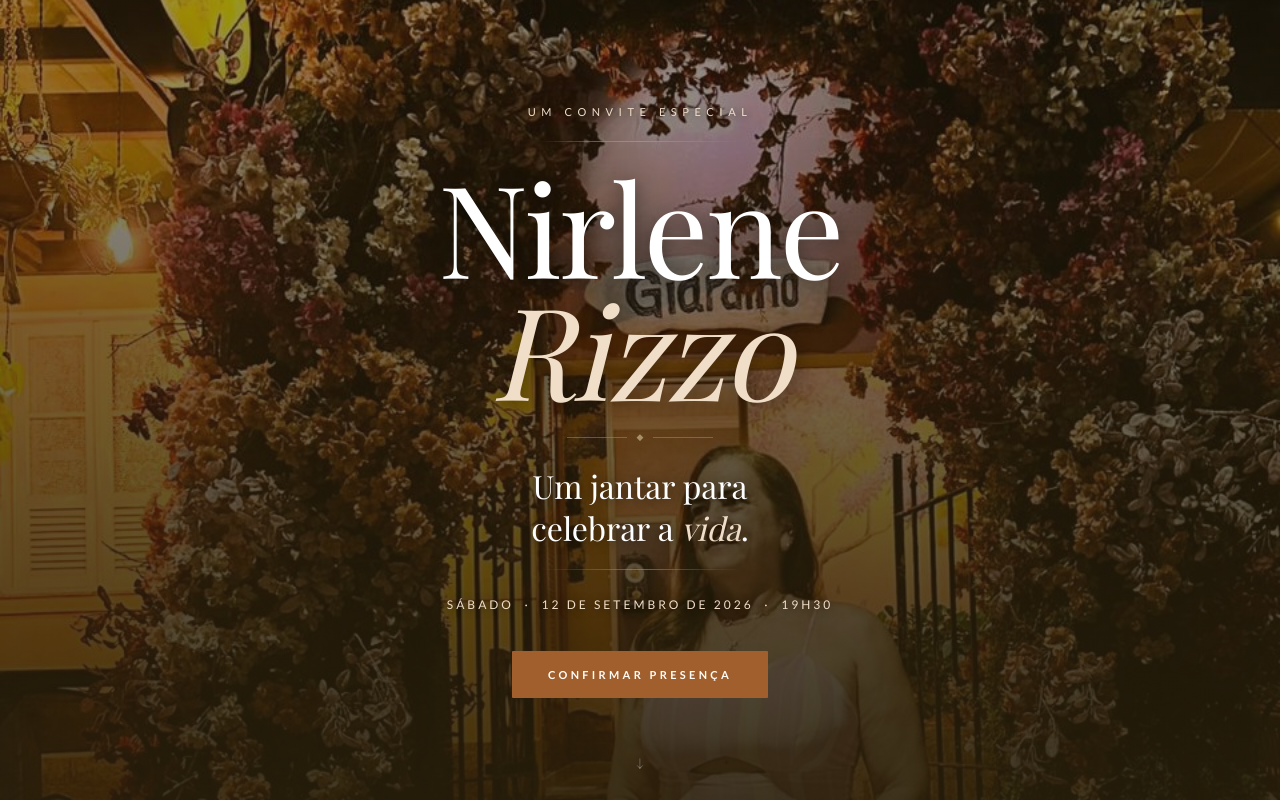
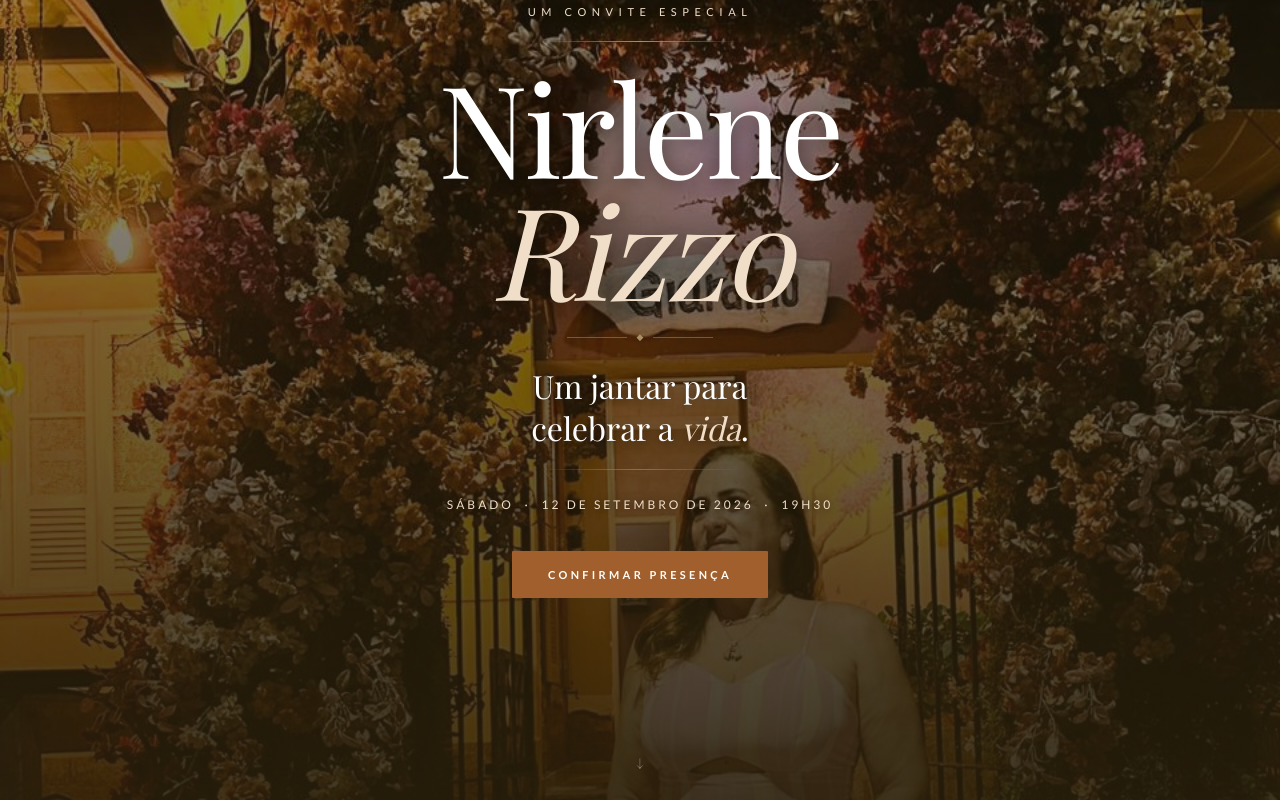
Before and after one commit to ThofMKT/nirlene-rsvp, a website: page public/index.html in a window 1280 px wide. Shown: the top 800 px of the page. Drawn offline with nearby package versions, Linux system fonts and the light colour scheme; no server answers; a web font is replaced by a local one.

Commit message:
hero: sobe texto para revelar mais a foto

```diff
--- a/public/style.css
+++ b/public/style.css
@@ -99,8 +99,9 @@ body {
   z-index: 2;
   text-align: center;
   color: var(--white);
-  padding: 80px 24px;
+  padding: 40px 24px 120px;
   max-width: 640px;
+  margin-top: -120px;
 }
 
 .hero-eyebrow {
```
